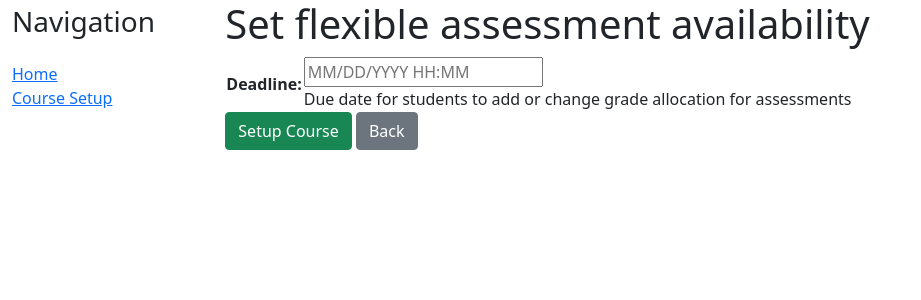
After one commit to UBC-LFS/Canvas-Flexible-Assessment, a Django app: template flexible_assessment/flex/templates/flex/date_form.html in a window 1280 px wide. The commit adds this page. Shown: the top 300 px of the page, without its empty margins (0-921 px from the left). Run offline with Django 4.2, Linux system fonts and the light colour scheme; the template is opened without the code that fills it: values that come from a table or form of the project are taken from there, others are empty.

Commit message:
Updated UI and added deadline setup

```diff
--- /dev/null
+++ b/flexible_assessment/flex/context_processors.py
@@ -0,0 +1,12 @@
+from .models import Course
+
+
+def add_course_to_context(request):
+    context_addition = {}
+    if request.session.get('course_id', ''):
+        context_addition['course'] = Course.objects.get(
+            pk=request.session['course_id'])
+    if request.session.get('display_name', ''):
+        context_addition['display_name'] = request.session['display_name']
+
+    return context_addition
--- a/flexible_assessment/flex/forms.py
+++ b/flexible_assessment/flex/forms.py
@@ -1,7 +1,7 @@
-import numbers
+from django import forms
 from django.core.exceptions import ValidationError
 from django.forms import ModelForm
-from .models import Assessment
+from .models import Assessment, Course
 
 
 class AddAssessmentForm(ModelForm):
@@ -11,24 +11,29 @@ class AddAssessmentForm(ModelForm):
         min = cleaned_data.get('min')
         max = cleaned_data.get('max')
 
-        allocations = [('Default', default), ('Maximum', max), ('Minimum', min)]
+        allocations = [('Default', default),
+                       ('Maximum', max), ('Minimum', min)]
         validation_errors = []
 
         for name, allocation in allocations:
             if allocation and (allocation > 100.0 or allocation < 0.0):
-                validation_errors.append(ValidationError('{} must be within 0.0 and 100.0'.format(name)))
+                validation_errors.append(
+                    ValidationError(
+                        '{} must be within 0.0 and 100.0'.format(name)))
 
         if default and min and max:
             if min > default:
-                validation_errors.append(ValidationError('Minimum must be lower than default'))
+                validation_errors.append(
+                    ValidationError('Minimum must be lower than default'))
             if default > max:
-                validation_errors.append(ValidationError('Maximum must be higher than default'))
+                validation_errors.append(
+                    ValidationError('Maximum must be higher than default'))
             if min > max:
-                validation_errors.append(ValidationError('Maximum must be higher than minimum'))
+                validation_errors.append(
+                    ValidationError('Maximum must be higher than minimum'))
 
         if validation_errors:
             raise ValidationError(validation_errors)
-
 
     class Meta:
         model = Assessment
@@ -37,3 +42,19 @@ class AddAssessmentForm(ModelForm):
                       'default': 'Default grade allocation',
                       'min': 'Minimum possible grade allocation set by student',
                       'max': 'Maximum possible grade allocation set by student'}
+
+
+class DateForm(ModelForm):
+    def clean_deadline(self):
+        data = self.cleaned_data['deadline']
+        return data
+
+    class Meta:
+        model = Course
+        fields = ['deadline']
+        widgets = {
+            'deadline': forms.TextInput(
+                attrs={
+                    'placeholder': 'MM/DD/YYYY HH:MM'})}
+        help_texts = {
+            'deadline': 'Due date for students to add or change grade allocation for assessments'}
--- a/flexible_assessment/flex/models.py
+++ b/flexible_assessment/flex/models.py
@@ -134,13 +134,13 @@ class Course(models.Model):
         Unique id for the Canvas course
     title : str
         Title of the course
-    availability : DateTime
+    deadline : DateTime
         Due date for students to add or change grade allocation for assessments
     """
 
     id = models.IntegerField(primary_key=True)
     title = models.CharField(max_length=100)
-    availability = models.DateTimeField(null=True)
+    deadline = models.DateTimeField(null=True)
 
     def __str__(self):
         return self.title
--- a/flexible_assessment/flex/templates/flex/assessment/assessment_confirm_delete.html
+++ b/flexible_assessment/flex/templates/flex/assessment/assessment_confirm_delete.html
@@ -8,8 +8,8 @@
 
 <form action="" method="POST">
   {% csrf_token %}
-  <input class="btn btn-danger rounded-0" type="submit" value="Delete">
-  <a class="btn btn-secondary rounded-0" type="button" href="{% url 'flex:inst_assessment_detail' assessment.id %}">Back</a>
+  <input class="btn btn-danger" type="submit" value="Delete">
+  <a class="btn btn-secondary" type="button" href="{% url 'flex:inst_assessment_detail' assessment.id %}">Back</a>
 </form>
 
 
--- a/flexible_assessment/flex/templates/flex/assessment/assessment_form.html
+++ b/flexible_assessment/flex/templates/flex/assessment/assessment_form.html
@@ -6,6 +6,6 @@
     <table>
     {{ form.as_table }}
     </table>
-    <input class="btn btn-primary rounded-0" type="submit" value="Submit">
+    <input class="btn btn-primary" type="submit" value="Submit">
   </form>
 {% endblock %}
--- a/flexible_assessment/flex/templates/flex/base.html
+++ b/flexible_assessment/flex/templates/flex/base.html
@@ -14,12 +14,18 @@
       {% block sidebar %}
         <span class="fs-3 fw-semibold">Navigation</span>
         <ul class="sidebar-nav">
-            <li><a href="{% url 'flex:add_assessment' %}">Add Assessment</a></li>
-            <li><a href="{% url 'flex:instructor_list' %}">List Assessments</a></li>
+          <li><a href="{% url 'flex:instructor_home' %}">Home</a></li>
+          {% if course.deadline %}
+            <li><a href="{% url 'flex:instructor_list' %}">Assessments</a></li>
+            <li><a href="">Percentages</a></li>
+            <li><a href="">Calculate Final Grades</a></li>
+          {% else %}
+            <li><a href="{% url 'flex:instructor_list' %}">Course Setup</a></li>
+          {% endif %}
         </ul>
      {% endblock %}
       </div>
-      <div class="col-sm-10 ">{% block content %}aaaaaa{% endblock %}</div>
+      <div class="col-sm-10 ">{% block content %}<p>{{ object_list }}</p>{% endblock %}</div>
     </div>
   </div>
 </body>
--- /dev/null
+++ b/flexible_assessment/flex/templates/flex/date_form.html
@@ -0,0 +1,22 @@
+{% extends "flex/base.html" %}
+
+{% block content %}
+    {% if not course.deadline %}
+        <h1>Set flexible assessment availability</h1>
+    {% else %}
+        <h1>Edit flexible assessment availability</h1>
+    {% endif %}
+
+    <form action="" method="post">
+        {% csrf_token %}
+        <table>
+        {{ form.as_table }}
+        </table>
+        {% if not course.deadline %}
+            <input class="btn btn-success" type="submit" value="Setup Course">
+        {% else %}
+            <input class="btn btn-primary" type="submit" value="Submit">
+        {% endif %}
+        <a class="btn btn-secondary" type="button" href="{% url 'flex:instructor_list' %}">Back</a>
+    </form>
+{% endblock %}
--- a/flexible_assessment/flex/templates/flex/instructor_home.html
+++ b/flexible_assessment/flex/templates/flex/instructor_home.html
@@ -1,5 +1,6 @@
 {% extends "flex/base.html" %}
 
 {% block content %}
-<h1>Flexible Assessment Project</h1>
+<h1>{{ course.title }}</h1>
+<h3>Hello {{ display_name }}</h3>
 {% endblock %}
--- a/flexible_assessment/flex/urls.py
+++ b/flexible_assessment/flex/urls.py
@@ -29,5 +29,9 @@ urlpatterns = [
         'instructor/assessment/<slug:pk>/delete/',
         views.AssessmentDelete.as_view(),
         name='delete_assessment'),
+    path(
+        'instructor/date/<slug:pk>/update',
+        views.DateUpdate.as_view(),
+        name='update_date'),
     path('student/', views.student, name='student_view')
 ]
--- a/flexible_assessment/flexible_assessment/settings.py
+++ b/flexible_assessment/flexible_assessment/settings.py
@@ -63,6 +63,7 @@ TEMPLATES = [
                 'django.template.context_processors.request',
                 'django.contrib.auth.context_processors.auth',
                 'django.contrib.messages.context_processors.messages',
+                'flex.context_processors.add_course_to_context',
             ],
         },
     },
```
Also changed, not shown: flexible_assessment/flex/templates/flex/assessment/assessment_detail.html (+3 -4 lines), flexible_assessment/flex/templates/flex/instructor_list.html (+15 -2 lines), flexible_assessment/flex/views.py (+11 -1 lines), flexible_assessment/flex/migrations/0001_initial.py.
